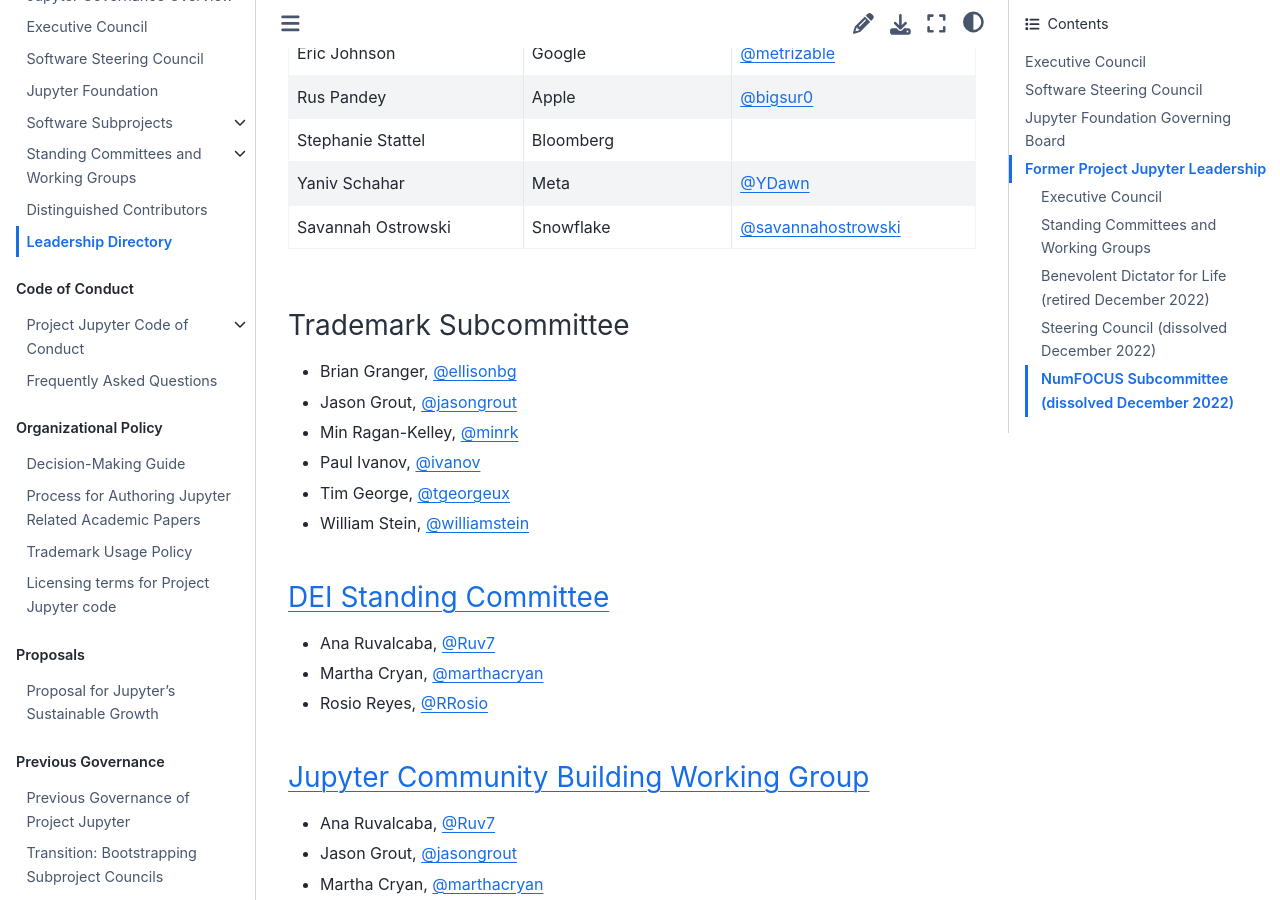
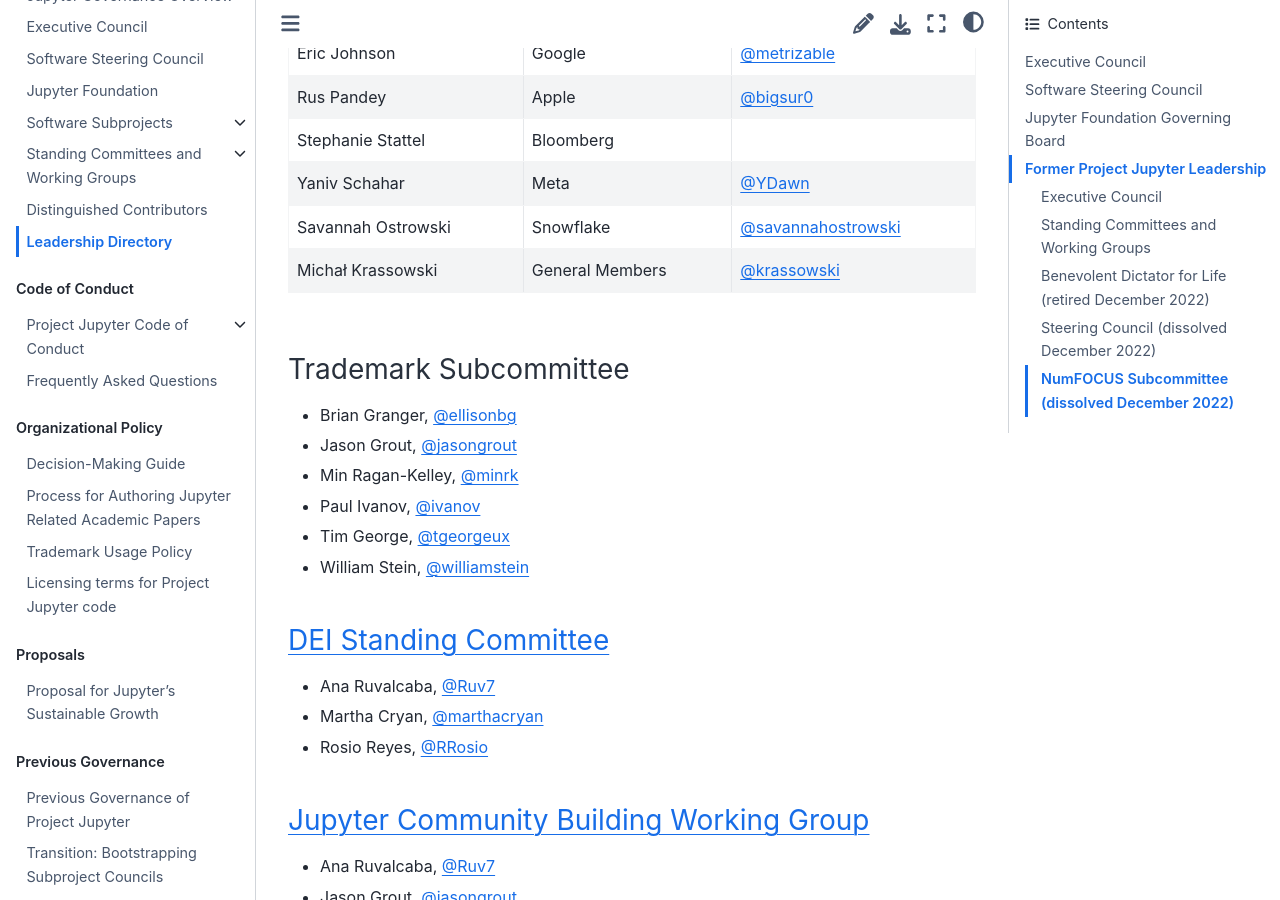
Before and after one commit to jupyter/governance, a Jupyter Book: the page built from people.md, in a window 1280 px wide and 900 px high, scrolled down 1559 px. Built offline with Jupyter Book 1.0.4 settings and Sphinx 7.4.7 and the Sphinx Book theme 1.1.4, drawn with Linux system fonts in a browser that asks for light colours.

Commit message:
Add self as rep for general members (#285)

```diff
--- a/people.md
+++ b/people.md
@@ -44,6 +44,7 @@ Alphabetical by first name, names are followed by GitHub usernames and current e
 | Stephanie Stattel | Bloomberg |  |
 | Yaniv Schahar | Meta | [@YDawn](https://github.com/YDawn) |
 | Savannah Ostrowski | Snowflake | [@savannahostrowski](https://github.com/savannahostrowski) |
+| Michał Krassowski | General Members | [@krassowski](https://github.com/krassowski) |
 
 ### Trademark Subcommittee
 
```
